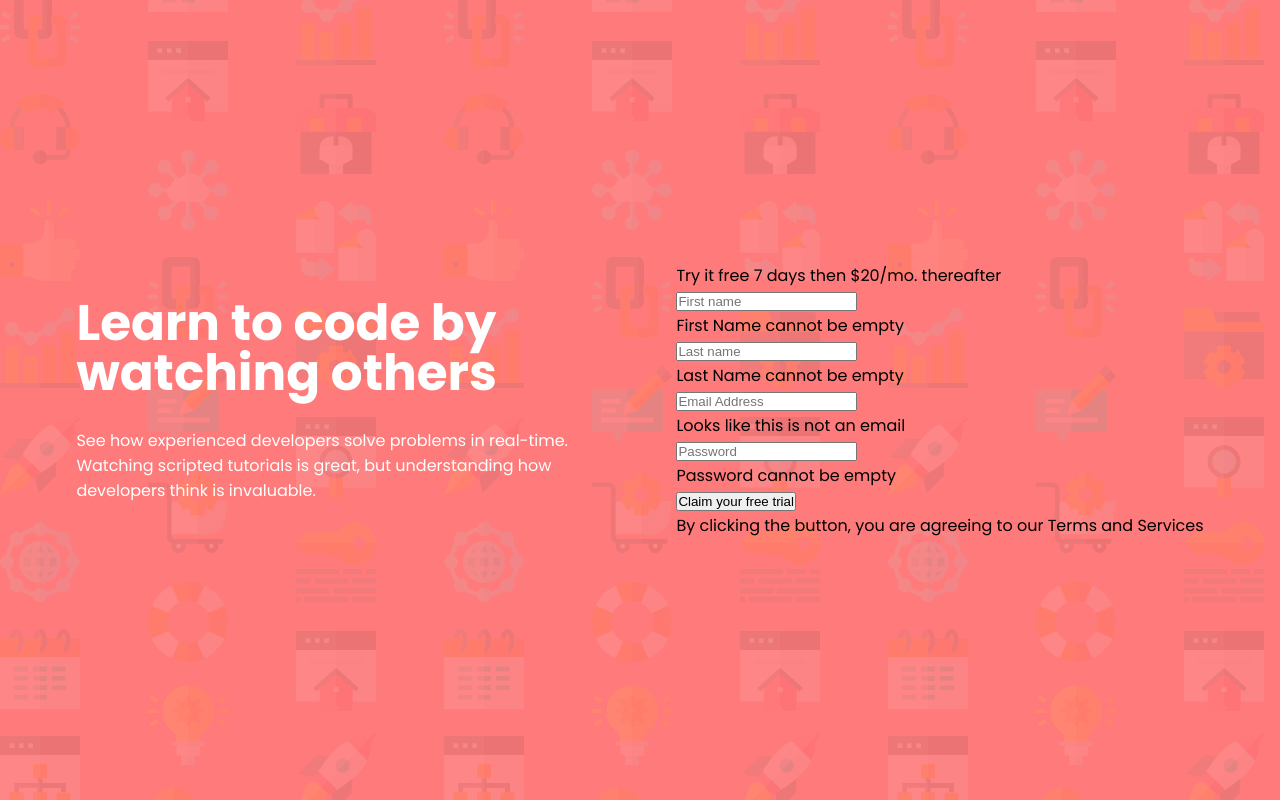
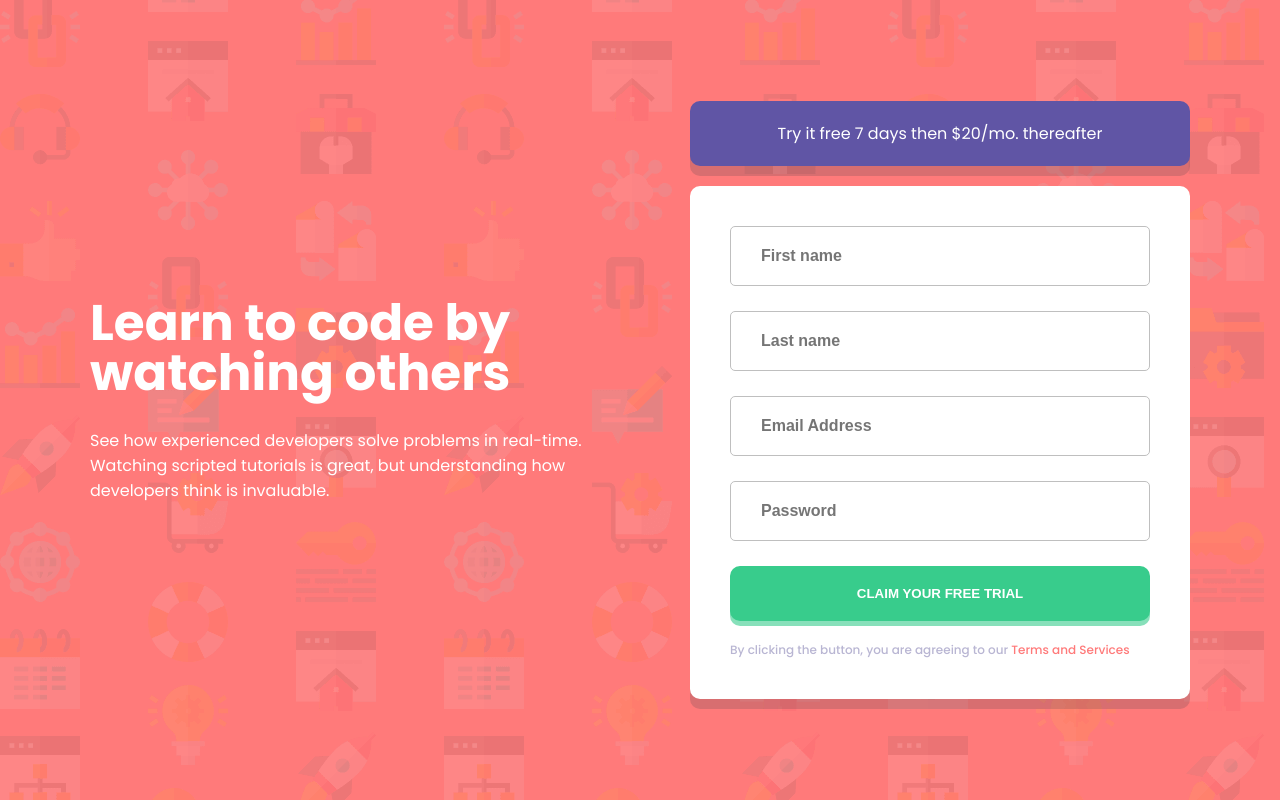
Before and after one commit to lkiryu/Intro-component-with-sign-up-form, a React (Create React App) app: page / in a window 1280 px wide. Built offline with nearby package versions, Linux system fonts and the light colour scheme.

Commit message:
form section style add

```diff
--- /dev/null
+++ b/src/components/form-section/form-section.css
@@ -0,0 +1,106 @@
+.form-section {
+    display: flex;
+    flex-direction: column;
+    justify-content: center;
+    align-items: center;
+}
+
+.try-it-free {
+    display: flex;
+    justify-content: center;
+    align-items: center;
+    width: 500px;
+    background-color: hsl(248, 32%, 49%);
+    color: hsl(0, 0%, 100%);
+    box-shadow: 0 10px 0 0 hsla(249, 10%, 26%, 20%);
+    border-radius: 10px;
+    padding: 20px;
+    margin-bottom: 20px;
+}
+
+form {
+    background-color: hsl(0, 0%, 100%);
+    border-radius: 10px;
+    width: 500px;
+    padding: 40px;
+    box-shadow: 0 10px 0 0 hsla(249, 10%, 26%, 20%);
+}
+
+.div-input {
+    display: flex;
+    flex-direction: column;
+    justify-content: center;
+    align-items: flex-end;
+    margin-bottom: 20px;
+}
+
+.input {
+    width: 100%;
+    padding: 20px 30px;
+    margin-bottom: 5px;
+    border-radius: 5px;
+    border: 1px solid hsl(0, 0%, 75%);
+    font-size: 16px;
+    font-weight: 700;
+    color: hsl(249, 10%, 26%);
+}
+
+.input.error {
+    border: 1px solid hsl(0, 100%, 74%);
+    background-image: url(../../images/icon-error.svg);
+    background-repeat: no-repeat;
+    background-position: 95% 50%;
+    color: hsl(0, 100%, 74%);
+}
+
+.input.error::placeholder {
+    color: hsl(0, 100%, 74%);
+}
+
+.error-text {
+    font-style: italic;
+    font-size: 12px;
+    color: hsl(0, 100%, 74%);
+}
+
+.input:focus {
+    outline: none;
+    border: 1px solid hsl(248, 32%, 49%);
+}
+
+.input.error:focus{
+    border: 1px solid hsl(0, 100%, 74%);
+}
+
+.error-text.none {
+    display: none;
+}
+
+.submit{
+    background-color: hsl(154, 59%, 51%);
+    box-shadow: 0 5px 0 0 hsla(154, 59%, 51%, 60%);
+    border: none;
+    border-radius: 10px;
+    width: 100%;
+    padding: 20px 30px;
+    color: hsl(0, 0%, 100%);
+    text-transform: uppercase;
+    font-weight: 700;
+    cursor: pointer;
+    margin-bottom: 20px;
+    transition: 0.3s ease-in;
+}
+
+.submit:hover{
+    opacity: 70%;
+}
+
+.terms{
+    font-size: 12px;
+    color: hsl(246, 25%, 77%);
+    font-weight: 500;
+}
+
+.terms a{
+    color: hsl(0, 100%, 74%);
+}
--- a/src/components/form-section/form-section.js
+++ b/src/components/form-section/form-section.js
@@ -1,28 +1,30 @@
 import React from "react";
+
+import './form-section.css'
 
 const FormSection = () => {
     return(
-        <section className="FormSection">
+        <section className="form-section">
             <p className="try-it-free">Try it free 7 days then $20/mo. thereafter</p>
 
             <form>
-                <div className="input">
-                    <input type="text" name="first-name" placeholder="First name"></input>
-                    <p className="none error">First Name cannot be empty</p>
+                <div className="div-input">
+                    <input className="input" type="text" name="first-name" placeholder="First name"></input>
+                    <p className="none error-text">First Name cannot be empty</p>
                 </div>
-                <div className="input">
-                    <input type="text" name="last-name" placeholder="Last name"></input>
-                    <p className="none error">Last Name cannot be empty</p>
+                <div className="div-input">
+                    <input className="input" type="text" name="last-name" placeholder="Last name"></input>
+                    <p className="none error-text">Last Name cannot be empty</p>
                 </div>
-                <div className="input">
-                    <input type="email" name="email-address" placeholder="Email Address"></input>
-                    <p className="none error">Looks like this is not an email</p>
+                <div className="div-input">
+                    <input className="input" type="email" name="email-address" placeholder="Email Address"></input>
+                    <p className="none error-text">Looks like this is not an email</p>
                 </div>
-                <div className="input">
-                    <input type="password" name="password" placeholder="Password"></input>
-                    <p className="none error">Password cannot be empty</p>
+                <div className="div-input">
+                    <input className="input" type="password" name="password" placeholder="Password"></input>
+                    <p className="none error-text">Password cannot be empty</p>
                 </div>
-                <input type="submit" value="Claim your free trial"></input>
+                <input className="submit" type="submit" value="Claim your free trial"></input>
                 <p className="terms">By clicking the button, you are agreeing to our <a href="/">Terms and Services</a></p>
             </form>
         </section>
```
